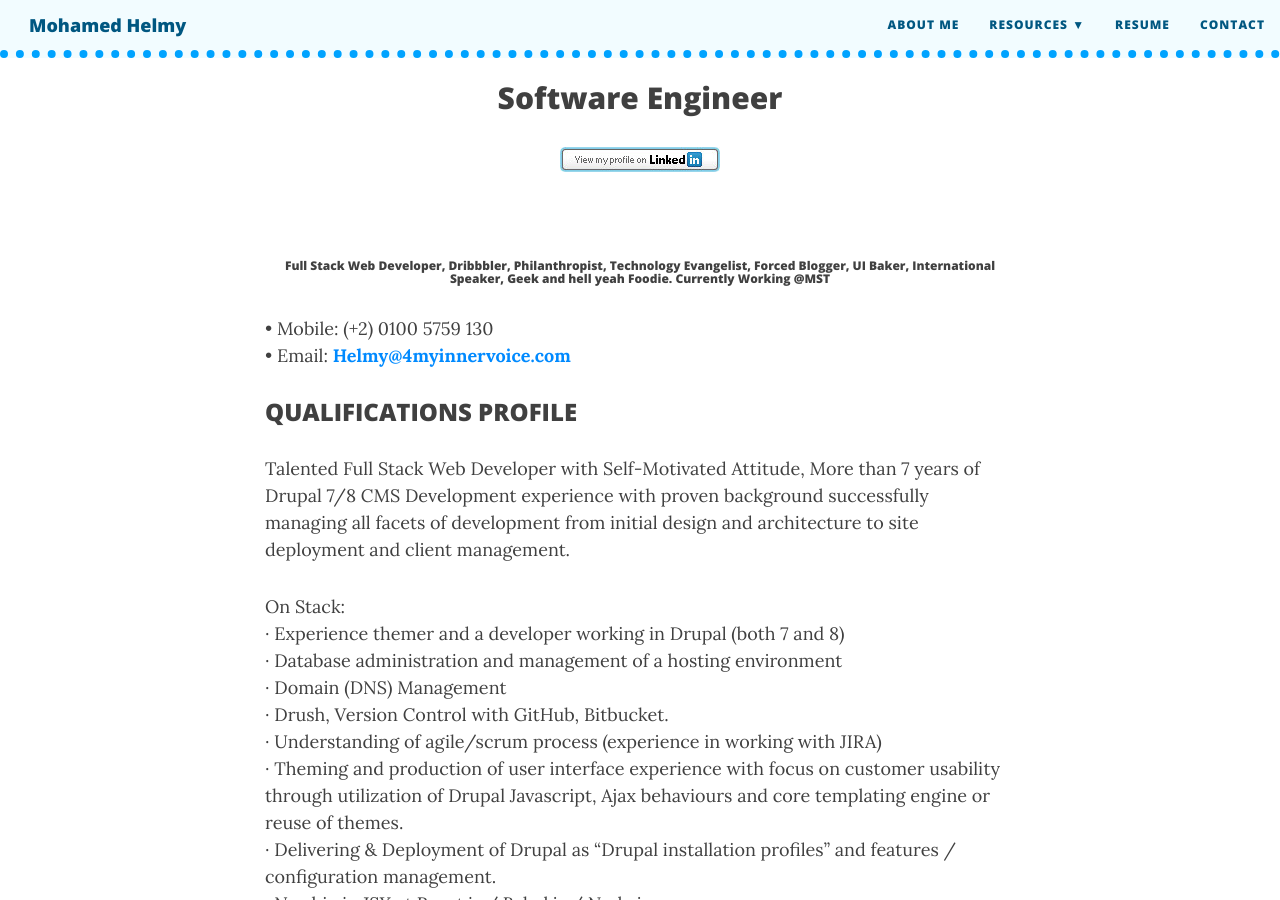
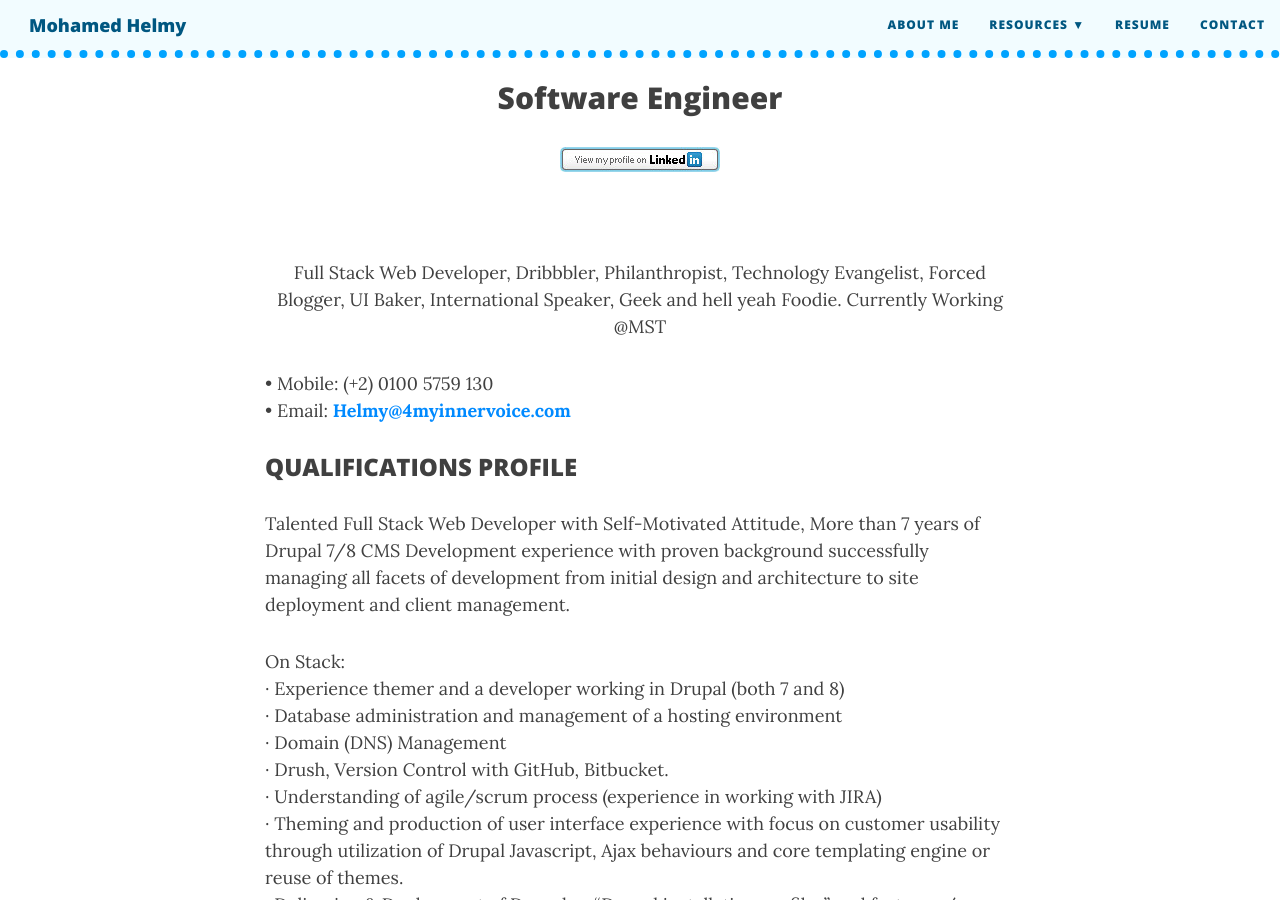
Before and after one commit to M-Helmy/m-helmy.github.io, a Jekyll site: the page built from resume.md, in a window 1280 px wide and 900 px high, scrolled down 517 px. Built offline with Jekyll 4.4.1, drawn with Linux system fonts in a browser that asks for light colours; nearby versions of some CDN libraries; comment, search, counter and statistics services are not loaded.

Commit message:
Update resume.md

```diff
--- a/resume.md
+++ b/resume.md
@@ -6,10 +6,10 @@ bigimg: /img/desk.jpg
 ---
 <h2 style="text-align:center;">Software Engineer</h2>
 <p style="text-align:center;"><a href="https://www.linkedin.com/in/mohamedhelmy/" rel="nofollow" target="_blank"><img src="https://m-helmy.github.io/img/linkedin.jpg" alt="LinkedIn Add to Profile button"></a></p><br>
-<h6 align="center">
+
+<p align="center">
 Full Stack Web Developer, Dribbbler, Philanthropist, Technology Evangelist, Forced Blogger, UI Baker, International Speaker, Geek and hell yeah Foodie. Currently Working @MST
-
-</h6>
+</p>
 
 
 
```
